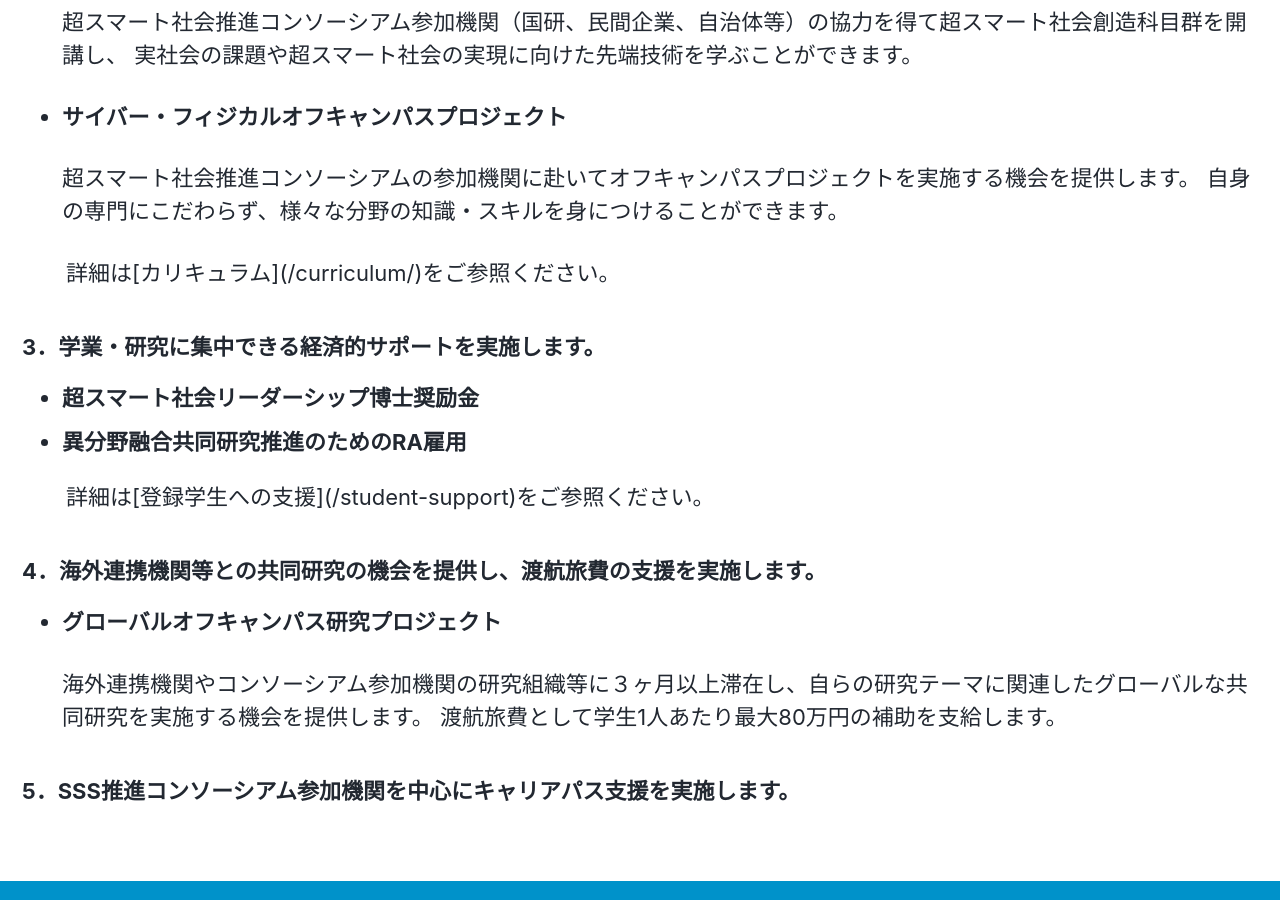
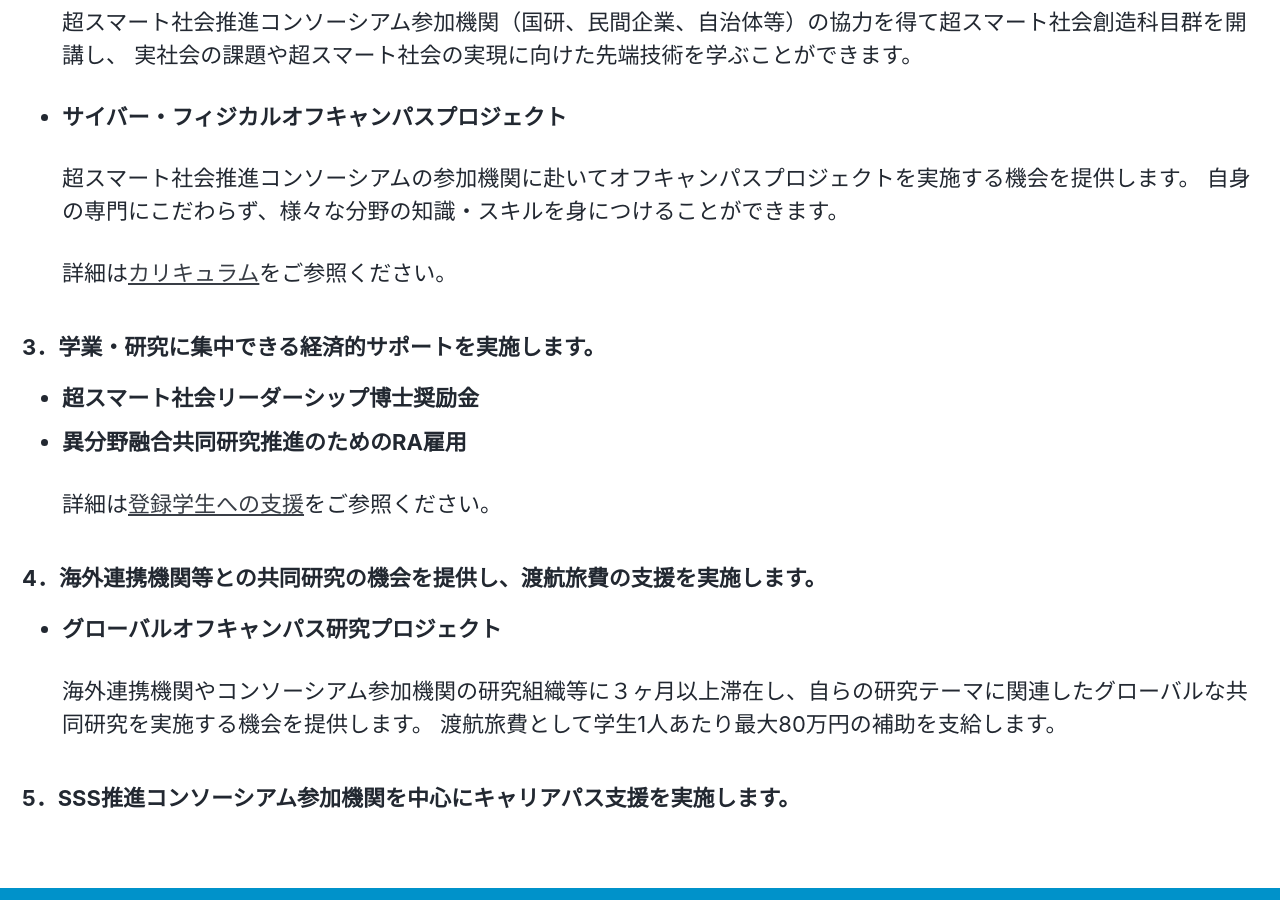
Before and after one commit to fl1d/w0ex.github.io, a Jekyll site: the page built from _pages/merit.md, in a window 1280 px wide and 900 px high, scrolled down 1132 px. Built offline with Jekyll 4.4.1, drawn with Linux system fonts in a browser that asks for light colours; cached includes are drawn as plain includes; nearby versions of some CDN libraries.

Commit message:
Update merit.md

```diff
--- a/_pages/merit.md
+++ b/_pages/merit.md
@@ -54,14 +54,14 @@ header:
   自身の専門にこだわらず、様々な分野の知識・スキルを身につけることができます。
 
 
-<p style="text-indent:2em">詳細は[カリキュラム](/curriculum/)をご参照ください。</p>
+  詳細は[カリキュラム](/curriculum/)をご参照ください。
 
 ### 3．学業・研究に集中できる経済的サポートを実施します。
 
 * **超スマート社会リーダーシップ博士奨励金**
 * **異分野融合共同研究推進のためのRA雇用**
 
-<p style="text-indent:2em">詳細は[登録学生への支援](/student-support)をご参照ください。</p>
+  詳細は[登録学生への支援](/student-support)をご参照ください。
 
 ### 4．海外連携機関等との共同研究の機会を提供し、渡航旅費の支援を実施します。
 
```
